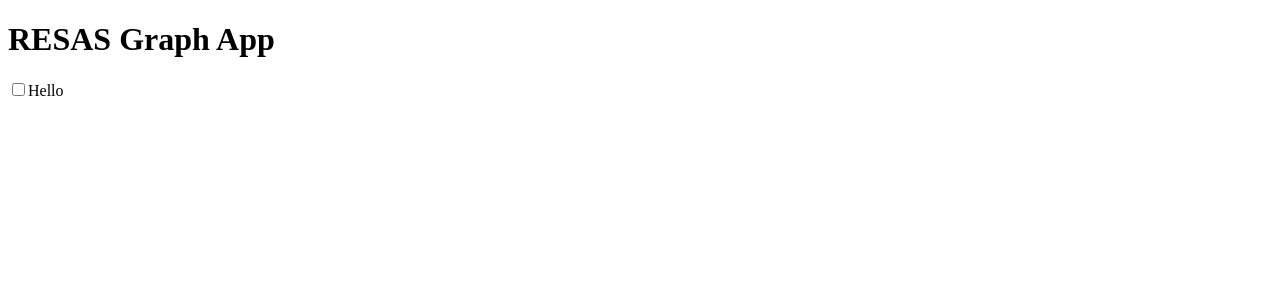
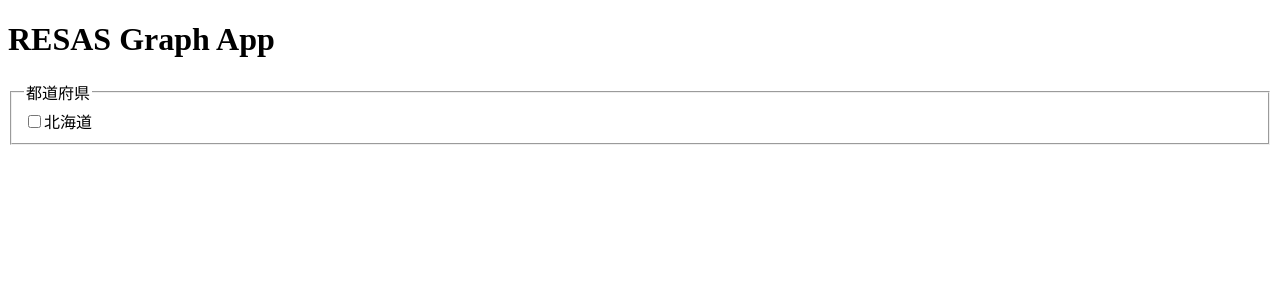
Before and after one commit to TakashiYano/next-resas-graph-app, a Next.js app: page / in a window 1280 px wide. Shown: the top 300 px of the page. Built offline with nearby package versions, Linux system fonts and the light colour scheme.

Commit message:
✨ 都道府県データの型定義、都道府県フィールドセットコンポーネント作成

```diff
--- /dev/null
+++ b/src/app/_component/Prefecture/PrefectureFieldset.tsx
@@ -0,0 +1,37 @@
+import { type FC } from "react";
+
+import { CheckBox } from "@/component/CheckBox";
+import { type Prefecture } from "@/lib/prefecture/type";
+
+import { css } from "../../../../styled-system/css";
+
+type Props = {
+  prefectures: Prefecture[];
+};
+
+export const PrefectureFieldset: FC<Props> = ({ prefectures }) => {
+  return (
+    <fieldset className={prefectureFieldset}>
+      <legend className={prefectureLegend}>都道府県</legend>
+      <div className={prefectureLayout}>
+        {prefectures.map((prefecture) => {
+          return <CheckBox key={prefecture.prefCode} label={prefecture.prefName} />;
+        })}
+      </div>
+    </fieldset>
+  );
+};
+
+const prefectureFieldset = css({
+  border: "none",
+});
+
+const prefectureLegend = css({
+  fontSize: "32px",
+});
+
+const prefectureLayout = css({
+  display: "grid",
+  gap: "8px",
+  gridTemplateColumns: "repeat(auto-fit, minmax(80px, 136px))",
+});
--- /dev/null
+++ b/src/app/_component/Prefecture/index.ts
@@ -0,0 +1 @@
+export { PrefectureFieldset } from "./PrefectureFieldset";
--- a/src/app/page.tsx
+++ b/src/app/page.tsx
@@ -1,5 +1,7 @@
-import { CheckBox } from "@/component/CheckBox";
+import { PrefectureFieldset } from "@/app/_component/Prefecture";
+
+const prefectures = [{ prefCode: 1, prefName: "北海道" }];
 
 export default function Home() {
-  return <CheckBox label="Hello" />;
+  return <PrefectureFieldset prefectures={prefectures} />;
 }
--- /dev/null
+++ b/src/lib/prefecture/type.ts
@@ -0,0 +1,9 @@
+export type Prefecture = {
+  prefCode: number;
+  prefName: string;
+};
+
+export type Prefectures = {
+  message: string | null;
+  result: Prefecture[];
+};
```
